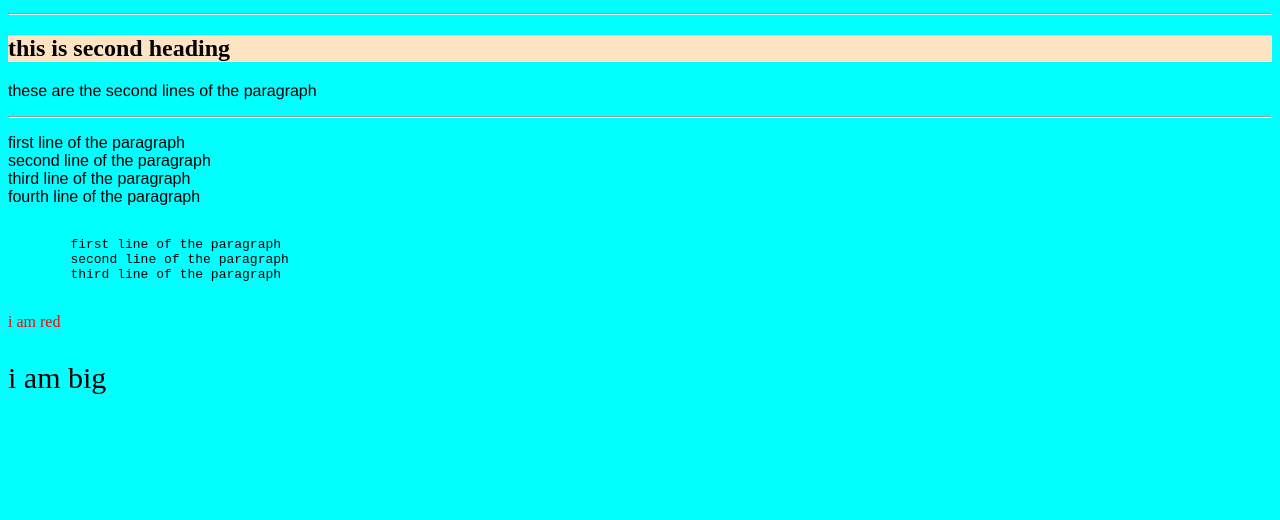
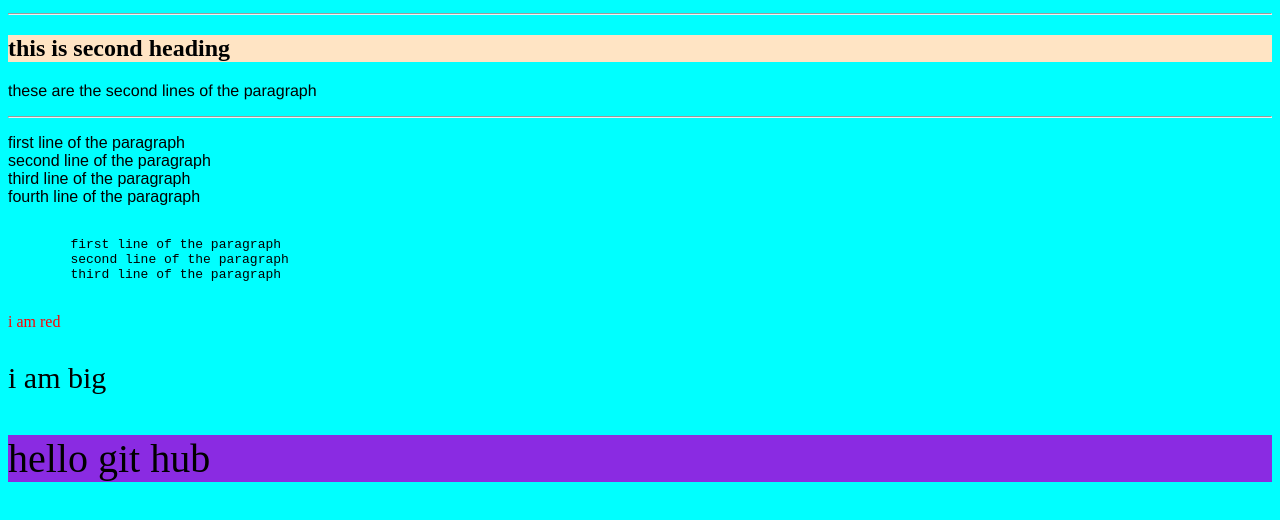
Before and after one commit to Dheerajmehra003/learn-html, a plain HTML site: page index.html in a window 1280 px wide. Shown: the part 432-952 px from the top of the page. Before the commit the page ends 857 px from the top, so only its background shows below. Drawn offline with Linux system fonts and the light colour scheme.

Commit message:
Added new line

```diff
--- a/index.html
+++ b/index.html
@@ -35,6 +35,7 @@
     </pre>
     <p style="color:red;">i am red</p>
     <p style="font-size: 30px;">i am big</p>
+    <p style="font-size: 40px; background-color: blueviolet;">hello git hub</p>
 
 
 
```
